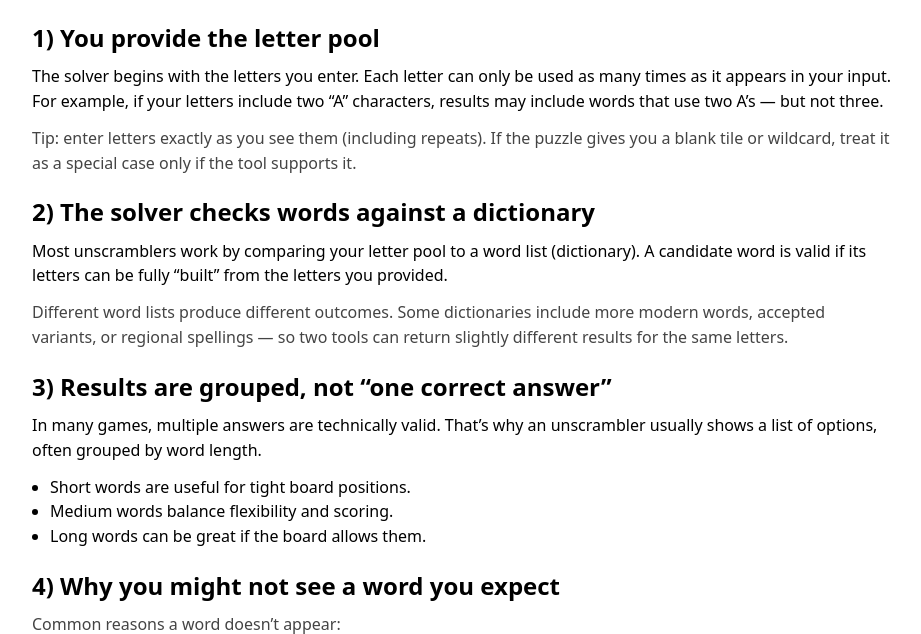
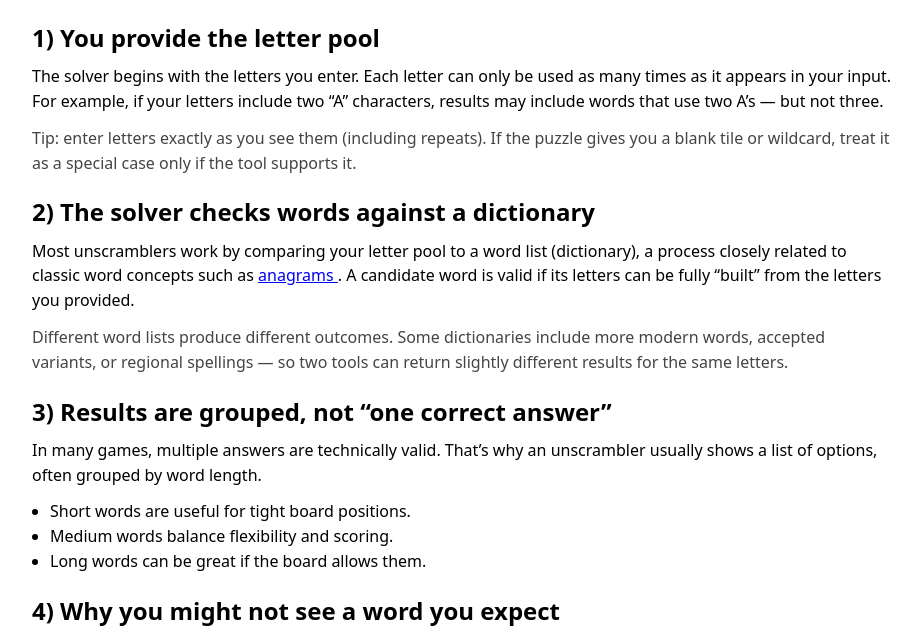
Before and after one commit to muskoida/scrabbleonline, a plain HTML site: page how-it-works.html in a window 1280 px wide. Shown: the part 189-823 px from the top of the page, without its empty margins (178-1099 px from the left). Drawn offline with Linux system fonts and the light colour scheme.

Commit message:
Enhance description of unscrambler functionality
Clarify the explanation of how unscramblers work by adding context about anagrams and the validity of candidate words.

```diff
--- a/how-it-works.html
+++ b/how-it-works.html
@@ -37,7 +37,12 @@
     <section>
       <h2 style="margin:18px 0 8px;">2) The solver checks words against a dictionary</h2>
       <p style="margin:0 0 12px;">
-        Most unscramblers work by comparing your letter pool to a word list (dictionary). A candidate word is valid if
+        Most unscramblers work by comparing your letter pool to a word list (dictionary),
+a process closely related to classic word concepts such as
+<a href="https://en.wikipedia.org/wiki/Anagram" target="_blank" rel="nofollow noopener">
+anagrams
+</a>.
+ A candidate word is valid if
         its letters can be fully “built” from the letters you provided.
       </p>
       <p style="margin:0;color:#444;">
```
